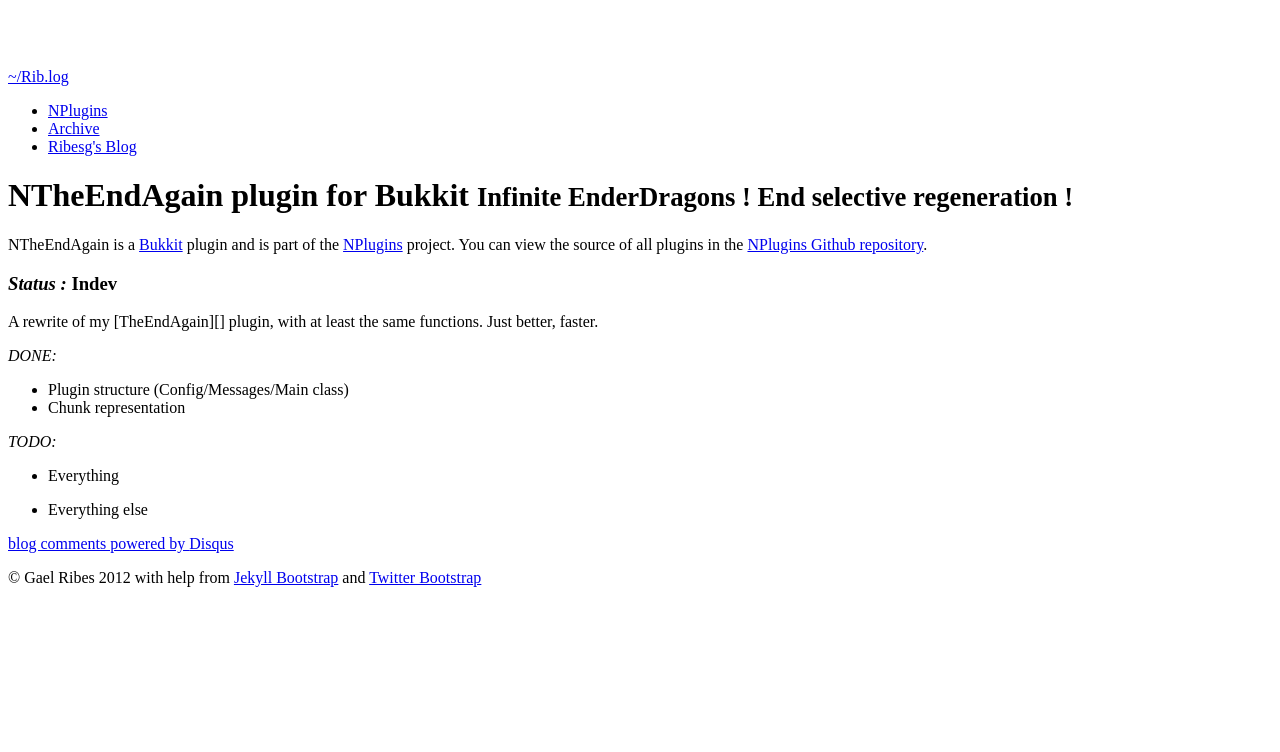
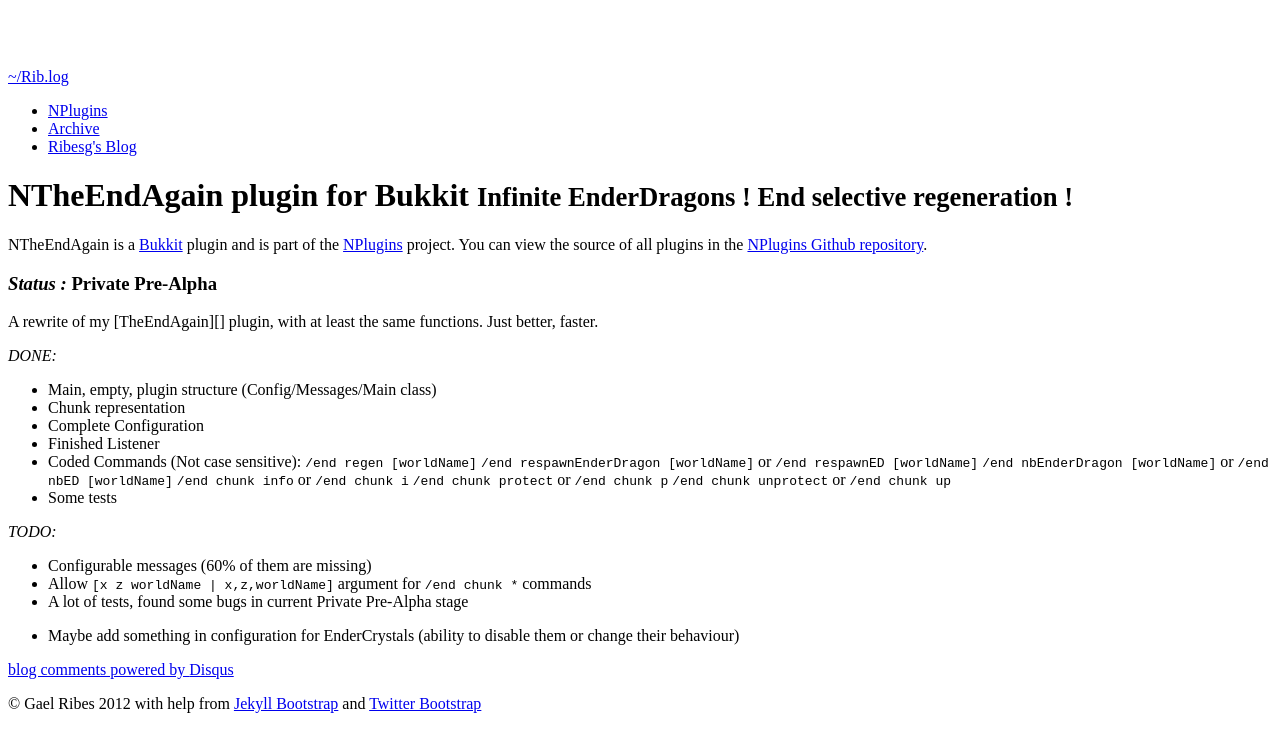
Before and after one commit to CeramicTitan/ribesg.github.com, a Jekyll site: the page built from bukkit/NTheEndAgain.md, in a window 1280 px wide. Shown: the top 752 px of the page. Built offline with Jekyll 4.4.1, drawn with Linux system fonts in a browser that asks for light colours; nearby versions of some CDN libraries; comment, search, counter and statistics services are not loaded.

Commit message:
Update NTheEndAgain

```diff
--- a/bukkit/NTheEndAgain.md
+++ b/bukkit/NTheEndAgain.md
@@ -10,17 +10,29 @@ tags: [bukkit, plugin]
 NTheEndAgain is a [Bukkit][] plugin and is part of the [NPlugins][] project.
 You can view the source of all plugins in the [NPlugins Github repository][].
 
-### *Status :* Indev
+### *Status :* Private Pre-Alpha
 
 A rewrite of my [TheEndAgain][] plugin, with at least the same functions. Just better, faster.
 
 _DONE:_
-* Plugin structure (Config/Messages/Main class)
+* Main, empty, plugin structure (Config/Messages/Main class)
 * Chunk representation
+* Complete Configuration
+* Finished Listener
+* Coded Commands (Not case sensitive):
+    `/end regen [worldName]`
+    `/end respawnEnderDragon [worldName]` or `/end respawnED [worldName]`
+    `/end nbEnderDragon [worldName]` or `/end nbED [worldName]`
+    `/end chunk info` or `/end chunk i`
+    `/end chunk protect` or `/end chunk p`
+    `/end chunk unprotect` or `/end chunk up`
+* Some tests
 
 _TODO:_
-* Everything
-* Everything else
+* Configurable messages (60% of them are missing)
+* Allow `[x z worldName | x,z,worldName]` argument for `/end chunk *` commands
+* A lot of tests, found some bugs in current Private Pre-Alpha stage
+* Maybe add something in configuration for EnderCrystals (ability to disable them or change their behaviour)
 
 {% include JB/comments %}
 
```
